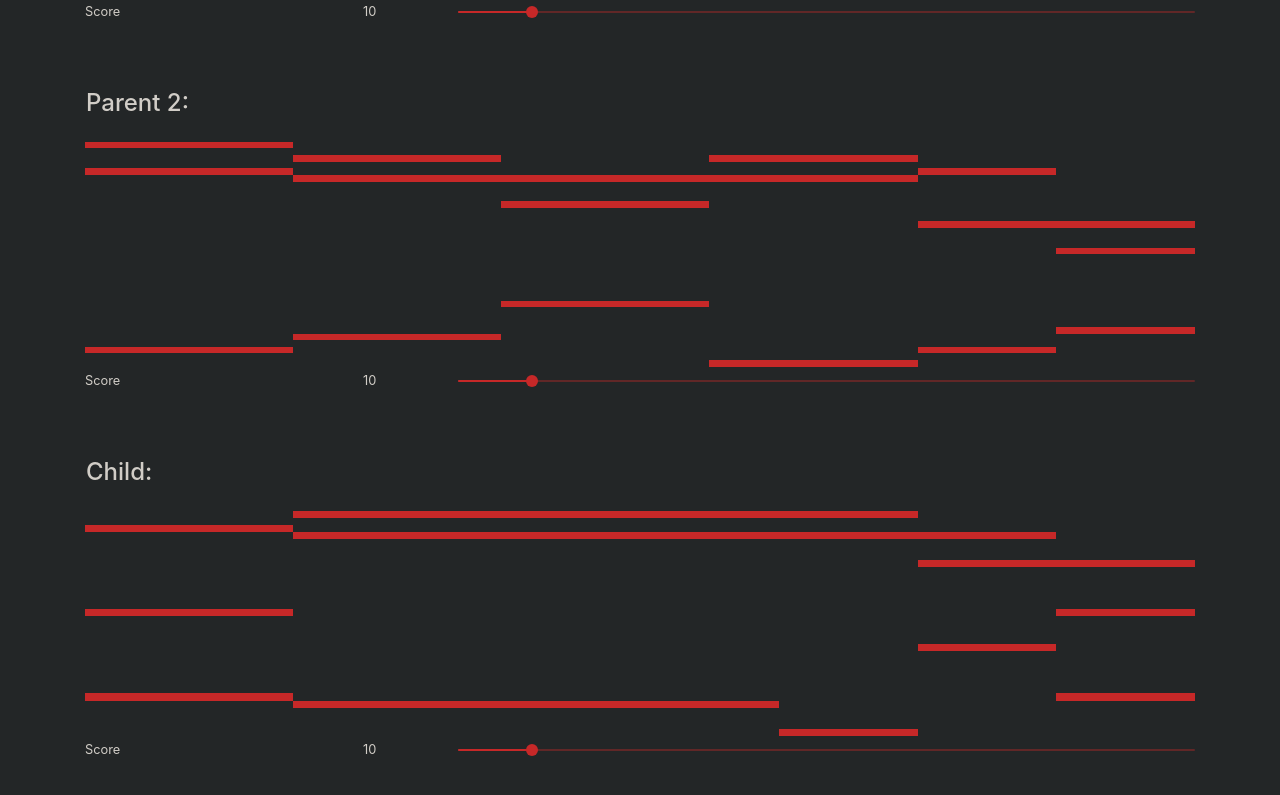
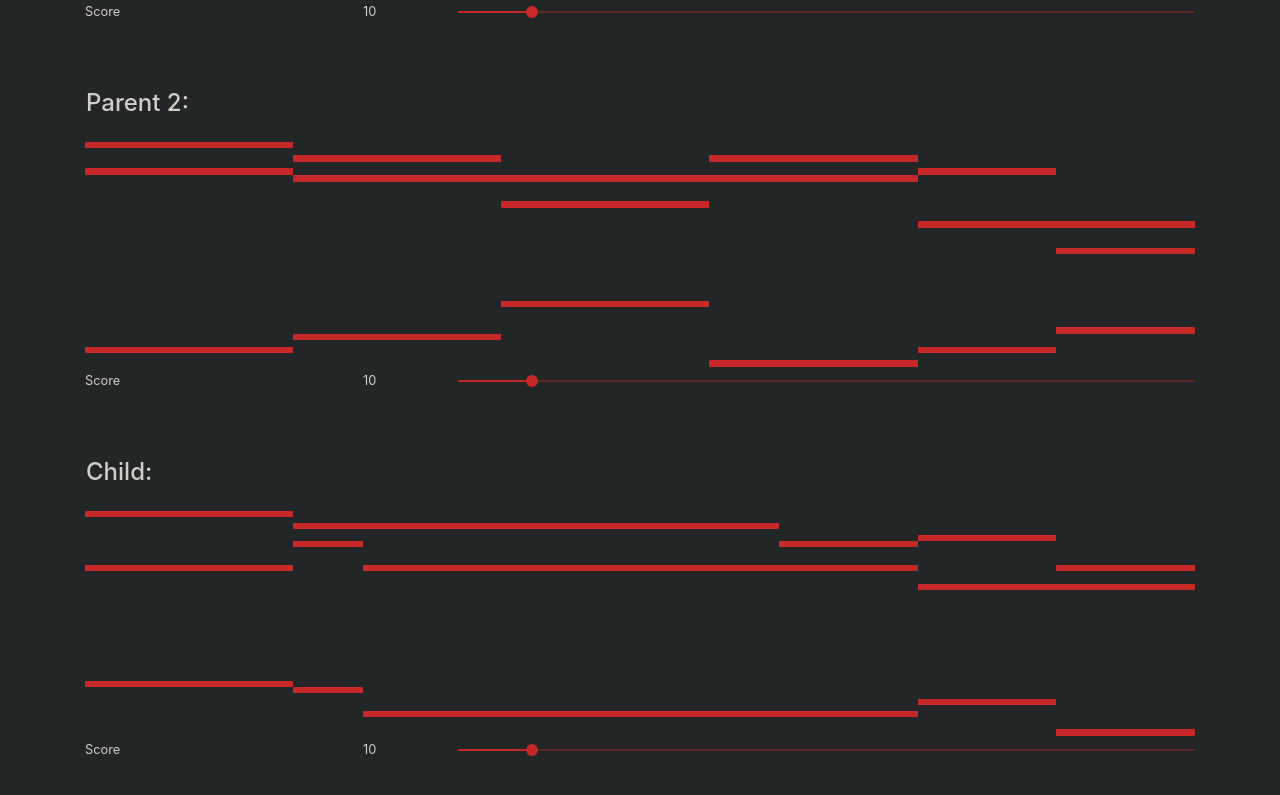
Before and after one commit to TheCommonCold/midi-generator, a React (Create React App) app: page /test in a window 1280 px wide. Shown: the part 825-1620 px from the top of the page. Built offline with nearby package versions, Linux system fonts and the light colour scheme.

Commit message:
Refactor

```diff
--- a/src/components/DisplayNotes.jsx
+++ b/src/components/DisplayNotes.jsx
@@ -1,20 +1,20 @@
 import React, { useEffect, useState } from 'react';
 import {Row} from 'reactstrap'
 
-export function DisplayNotes({notes}){
+export function DisplayNotes({progression}){
     const [cols, setCols] = useState([])
     useEffect(() => {
-        const height = Math.max(...notes.notes.map(chord => Math.max(...chord)))
-        const baseLine = Math.min(...notes.notes.map(chord => Math.min(...chord)))
+        const height = Math.max(...progression.notes.map(chord => Math.max(...chord.chord.map(note => note.hight), chord.root.hight)))
+        const baseLine = Math.min(...progression.notes.map(chord => Math.min(...chord.chord.map(note => note.hight), chord.root.hight)))
         // const height = 60
         // const baseLine = 24
         let cols=[]
         let length = 0
-        for(let j = 0; j<notes.rythm.length; j++ ){
-            length+=notes.rythm[j]
+        for(let j = 0; j<progression.rythm.length; j++ ){
+            length+=progression.rythm[j]
         }
-        for(let j = 0; j<notes.notes.length; j++ ){
-            const chord = notes.notes[j]
+        for(let j = 0; j<progression.notes.length; j++ ){
+            const chord = [...progression.notes[j].chord, progression.notes[j].root].map(note => note.hight)
             let rows = []
             for(let i = baseLine; i<=height; i++ ){
                 if(chord.includes(i))
@@ -26,10 +26,10 @@ export function DisplayNotes({notes}){
                     <div key={j.toString()+i.toString()} style={{height: (1/(height-baseLine+1)*100).toString()+'%', width:'100%'}}>
                     </div>)
             }
-            cols.push(<div key={j} style={{height: '100%', width: (notes.rythm[j]/length*100).toString()+'%'}}>{rows.reverse()}</div>)
+            cols.push(<div key={j} style={{height: '100%', width: (progression.rythm[j]/length*100).toString()+'%'}}>{rows.reverse()}</div>)
         }
         setCols(cols)
-      }, [notes]);
+      }, [progression]);
   return (
     <Row className='w-100 m-0 h-100'>
      {cols}
--- a/src/components/MidiDisplay.jsx
+++ b/src/components/MidiDisplay.jsx
@@ -21,7 +21,7 @@ function MidiDisplay({progression, index}){
   return (
   <Container className='p-0 h-100'>
       <Row className='w-100 m-0 h-75'>
-          <DisplayNotes color='#c62828' notes={progression} />
+          <DisplayNotes color='#c62828' progression={progression} />
           <div className='vote' onClick={play}><PlayCircleOutlineIcon style={{ fontSize: 80 }} className='vote-text'/></div>
       </Row>
       <Row>
--- a/src/genetic/genome.js
+++ b/src/genetic/genome.js
@@ -1,6 +1,10 @@
 export class Genome{
     constructor(chords, rythm, scale){
-        const notes = [...new Set(chords.flat())]
+        let chordNotes = chords.map(chord => chord.chord)
+        if(!chordNotes.flat()){
+            chordNotes = chords.map(chord => chord.root)
+        }
+        const notes = [...new Set(chordNotes.flat())]
         let mean = notes.reduce((a, b) => a + b) / notes.length;
         const length = rythm.reduce((a, b) => a + b);
 
--- a/src/genetic/population.js
+++ b/src/genetic/population.js
@@ -56,81 +56,64 @@ export function cross(prog1, prog2){
     const prog2Transposed = prog2.transpose(newScale)
 
     const length = 8
-    const newRythm = crossRythms(prog1Transposed.notes2, prog2Transposed.notes2, length)
+    const newRythm = crossRythms(prog1Transposed.getAllNotes(), prog2Transposed.getAllNotes(), length)
 
-
-    getRootNote(prog1Transposed, prog2Transposed)
-    const newMelody = crossMelodies(prog1Transposed, prog2Transposed, newRythm, newScale, prog1.notes[0].length-1,3)
+    const newMelody = crossMelodies(prog1Transposed, prog2Transposed, newRythm, newScale, prog1.notes[0].chord.length,3)
 
     let notes = []
     let beginning = 0
     for(let i = 0; i<newRythm.length; i++){
-        newMelody[i].forEach(note => { // eslint-disable-line
-            notes.push(new Note(note, beginning, newRythm[i]))
-        });
+        const chord = newMelody[i]
+        notes.push({chord: chord.chord.map(x=>new Note(x,beginning, newRythm[i])), root: new Note(chord.root,beginning, newRythm[i])}) // eslint-disable-line
         beginning+=newRythm[i]
     }
-    const genome = new Genome(newMelody, newRythm, newScale)
-    const progression  = new Progression({notes: newMelody, rythm: newRythm, genome: genome,  notes2: notes})
-    return progression
-}
 
-function getRootNote(prog1){
-    const roots = prog1.notes.map(notes => notes[notes.length-1])
-    const chords = prog1.notes.map(notes => notes.slice(0,notes.length-1)).flat()
-    let rootNotes = []
-    let chordNotes = []
-    for(let i = 0; i < prog1.notes2.length; i++){
-        if(roots.includes(prog1.notes2[i].hight)){
-            rootNotes.push(prog1.notes2[i])
-        }
-        if(chords.includes(prog1.notes2[i].hight)){
-            chordNotes.push(prog1.notes2[i])
-        }
-    }
-    return [rootNotes,chordNotes]
+    const genome = new Genome(notes, newRythm, newScale)
+    return new Progression({notes: notes, rythm: newRythm, genome: genome })
 }
 
 function crossMelodies(notes1, notes2, newRythm, originalScale, numberOfNotes, jazziness){
     let newTimeline = 0
-    let roots = []
-    const [rootNotes1, chordNotes1] = getRootNote(notes1)
-    const [rootNotes2, chordNotes2] = getRootNote(notes2)
+    let newChords = []
     for(let i=0; i<newRythm.length; i++){
         const window=[newTimeline, newTimeline+newRythm[i]]
 
         let candidates = []
-        rootNotes1.map(note => {
-            if(note.existsInWindow(window))
-                return candidates.push(note.hight)
+        notes1.notes.forEach(chord => {
+            if(chord.root.existsInWindow(window))
+                return candidates.push(chord.root)
             return null
         })
 
-        rootNotes2.map(note => {
-            if(note.existsInWindow(window))
-                return candidates.push(note.hight)
+        notes2.notes.forEach(chord => {
+            if(chord.root.existsInWindow(window))
+                return candidates.push(chord.root)
             return null
         })
 
-        candidates =  [...new Set(candidates.flat())]
+        candidates =  [...new Set(candidates)]
 
         const choice = Math.floor(Math.random()*candidates.length)
-        const root = candidates[choice]
+        const root = candidates[choice].hight
 
         candidates = []
-        chordNotes1.map(note => {
+        notes2.notes.forEach(chord => {
+            chord.chord.forEach(note => {
             if(note.existsInWindow(window))
-                return candidates.push(note.hight)
+                return candidates.push(note)
             return null
+            })
         })
 
-        chordNotes2.map(note => {
+        notes1.notes.forEach(chord => {
+            chord.chord.forEach(note => {
             if(note.existsInWindow(window))
-                return candidates.push(note.hight)
+                return candidates.push(note)
             return null
+            })
         })
 
-        candidates =  [...new Set(candidates.flat())]
+        candidates =  [...new Set(candidates)]
 
         const scale = scales['major']
         const transposedRoot = (root-originalScale)%12
@@ -140,7 +123,7 @@ function crossMelodies(notes1, notes2, newRythm, originalScale, numberOfNotes, j
         let overload=0
         for(let j = 0 ; j<numberOfNotes; j++ ){
             //const choice = Math.floor(Math.random() * jazziness + Math.floor(overload/(jazziness*2)))
-            const choice = candidates[Math.floor(Math.random()*candidates.length)]
+            const choice = candidates[Math.floor(Math.random()*candidates.length)].hight
             if (chord.includes(choice) || !chords[mode].slice(0,jazziness + Math.floor(overload/(jazziness*2))).includes(((choice-root)%12)))
             {
                 overload++
@@ -150,11 +133,10 @@ function crossMelodies(notes1, notes2, newRythm, originalScale, numberOfNotes, j
             overload=0
             chord.push(choice)
         }
-        chord.push(root)
+        newChords.push({chord,root})
         newTimeline += newRythm[i]
-        roots.push(chord)
     }
-    return roots
+    return newChords
 }
 
 function crossRythms(notes1, notes2, length){
--- a/src/genetic/progression.js
+++ b/src/genetic/progression.js
@@ -7,51 +7,43 @@ import * as Tone from 'tone'
 
 export function createRandomProgression(jazziness, numberOfNotes, noteLengths=0){
     let octave = 0
-    let chords = []
-    let roots = []
     let notes = []
     let lengths = constructRythm(8, noteLengths)
     const scale = Math.floor(Math.random() * 12)
     for(let i = 0; i<lengths.length; i++){
         const chord = RandomChord(octave,'major',numberOfNotes-1,jazziness)
-        roots.push(chord.root+scale)
-        chords.push(chord.chord.map(x=>x+scale))
-        chord.chord.map(x => notes.push(new Note(x+scale,lengths[i].beginning, lengths[i].rythm)))
-        notes.push(new Note(chord.root+scale,lengths[i].beginning, lengths[i].rythm))
+        notes.push({chord: chord.chord.map(x=>new Note(x+scale,lengths[i].beginning, lengths[i].rythm)), root: new Note(chord.root+scale,lengths[i].beginning, lengths[i].rythm)})
     }
 
-    chords = chords.map((_, index) => [...chords[index],roots[index]])
-    const genome = new Genome(chords, lengths, scale)
-    return new Progression({notes: chords, rythm: lengths.map(x=>x.rythm), genome: genome, notes2:notes })
+    const genome = new Genome(notes, lengths, scale)
+    return new Progression({notes: notes, rythm: lengths.map(x=>x.rythm), genome: genome })
 }
 
 export class Progression{
-    constructor({notes, rythm, genome, notes2, score= 10, roots, chords}){
-        this.roots = roots
-        this.chords = chords
+    constructor({rythm, genome, score= 10, notes}){
         this.notes = notes
         this.rythm = rythm
         this.genome = genome
-        this.notes2 = notes2
         this.score = score
     }
 
+    getAllNotes(){
+        return this.notes.map(chord => [...chord.chord, chord.root]).flat()
+    }
+
     play(){
+        const notes = this.getAllNotes()
         const now = Tone.now()
-        for(let i = 0; i<this.notes2.length; i++){
-          synth.triggerAttack(this.notes2[i].note, now+this.notes2[i].start);
-          synth.triggerRelease([this.notes2[i].note],now+this.notes2[i].end);
+        for(let i = 0; i<notes.length; i++){
+          synth.triggerAttack(notes[i].note, now+notes[i].start);
+          synth.triggerRelease([notes[i].note],now+notes[i].end);
         }
       }
 
     transpose(scale){
         const diff = scale - this.genome.scale
-        const genome = new Genome(this.notes, this.rythm, this.genome.scale + diff)
-        const notes = this.notes.map(notes => notes.map(note => note + diff))
-
-        // const roots = this.roots.map(note => new Note(note.hight + diff, note.start, note.duration))
-        // const chords = this.chords.map(notes => notes.map(note => new Note(note.hight + diff, note.start, note.duration)))
-        const notes2 = this.notes2.map(note => new Note(note.hight + diff, note.start, note.duration))
-        return new Progression({...this,genome, notes, notes2 })
+        const notes = this.notes.map(chord => { return {chord: chord.chord.map(x=>new Note(x.hight+diff, x.start, x.duration)), root: new Note(chord.root.hight+diff, chord.root.start, chord.root.duration)}})
+        const genome = new Genome(notes, this.rythm, this.genome.scale + diff)
+        return new Progression({...this,genome, notes })
     }
 }
```
Also changed, not shown: 1 other file (tests, documents, lock files or other folders). Lines whose indentation alone changed are shown as unchanged.
